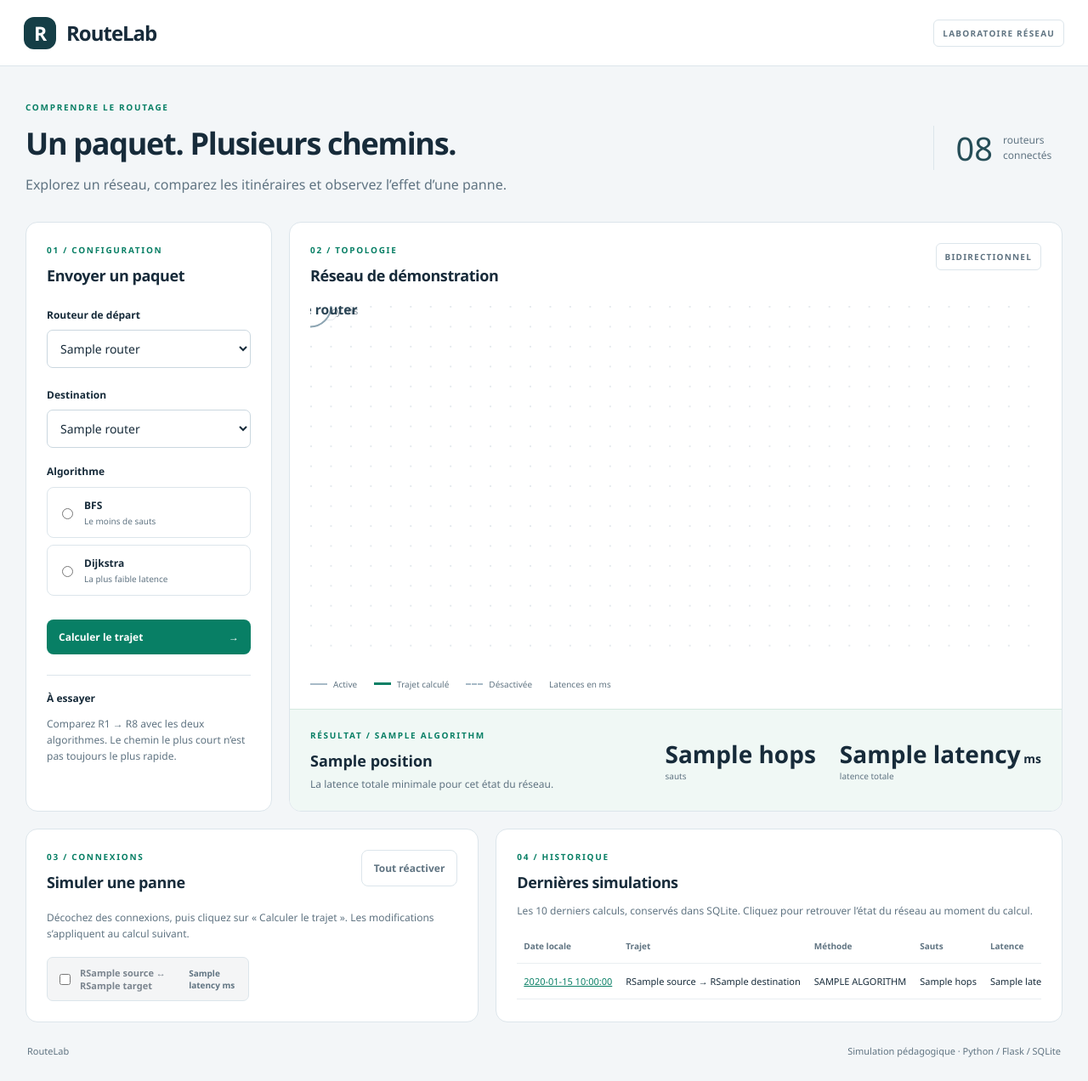
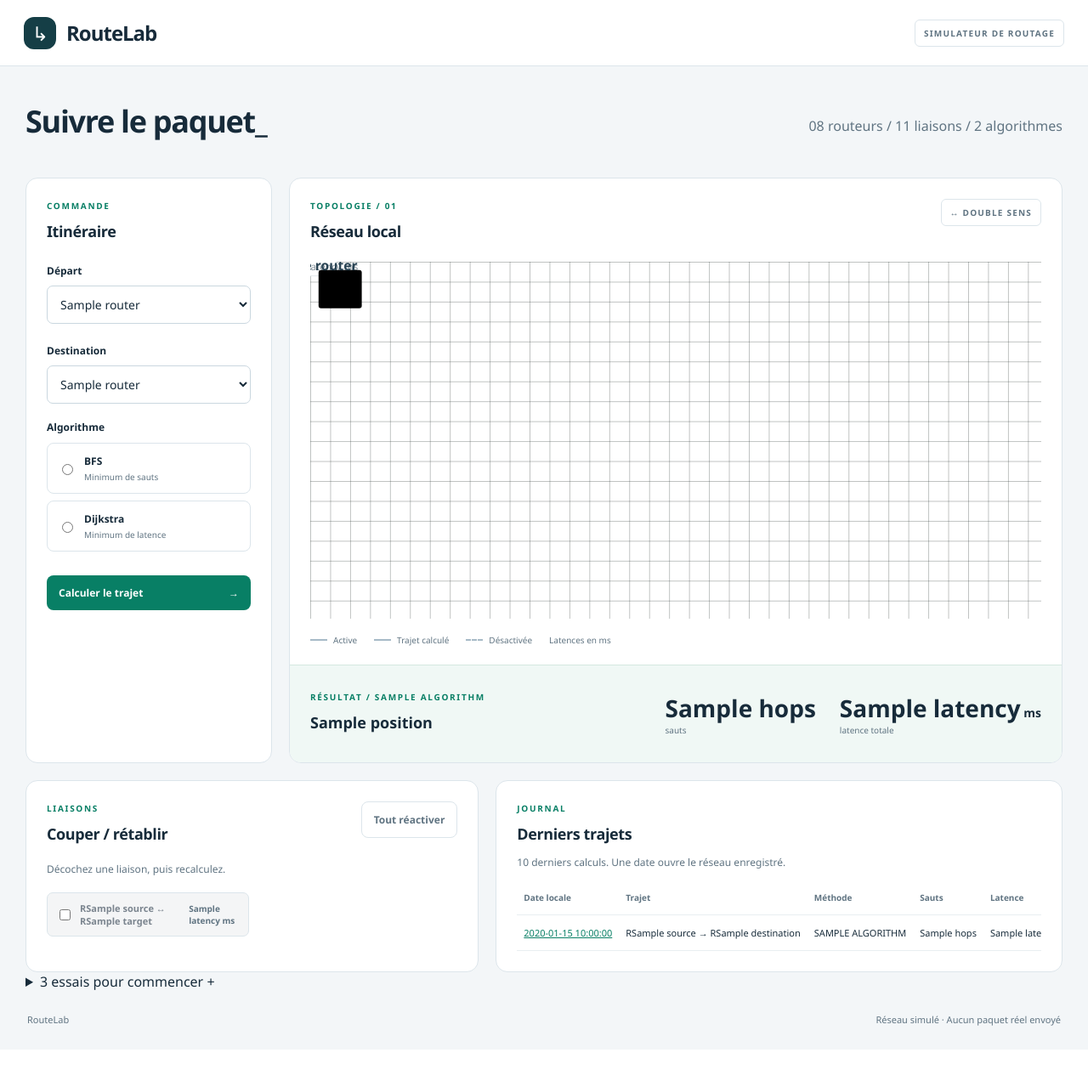
Before and after one commit to 7amzvv/RouteLab, a Flask app: template templates/index.html in a window 1280 px wide. Shown: the whole page at 85% size. After the commit the page ends 1207 px from the top, so only its background shows below. Run offline with Flask 3, Linux system fonts and the light colour scheme; the template is opened without the code that fills it: most values are stand-ins (such as "Sample title", 1, 10 or a date in 2020).

Commit message:
Alléger les textes et redessiner les routeurs

```diff
--- a/templates/index.html
+++ b/templates/index.html
@@ -7,52 +7,57 @@
   <link rel="stylesheet" href="{{ url_for('static', filename='style.css') }}">
 </head>
 <body>
-  <header><a class="brand" href="{{ url_for('index') }}"><span class="logo">R</span>RouteLab</a><span class="badge">LABORATOIRE RÉSEAU</span></header>
+  <header><a class="brand" href="{{ url_for('index') }}"><span class="logo">↳</span>RouteLab</a><span class="badge">SIMULATEUR DE ROUTAGE</span></header>
   <main>
-    <div class="intro"><div><p class="eyebrow">COMPRENDRE LE ROUTAGE</p><h1>Un paquet. Plusieurs chemins.</h1><p>Explorez un réseau, comparez les itinéraires et observez l’effet d’une panne.</p></div><span class="network-count">08 <small>routeurs connectés</small></span></div>
+    <div class="intro"><h1>Suivre le paquet<span>_</span></h1><p>08 routeurs / 11 liaisons / 2 algorithmes</p></div>
     {% if error %}<p class="error" role="alert">{{ error }}</p>{% endif %}
     <div class="workspace">
       <aside class="panel controls">
-        <p class="eyebrow">01 / CONFIGURATION</p><h2>Envoyer un paquet</h2>
+        <p class="eyebrow">COMMANDE</p><h2>Itinéraire</h2>
         <form id="simulation" method="post" action="{{ url_for('index') }}">
           <input type="hidden" name="token" value="{{ session.token }}">
-          <label for="source">Routeur de départ</label><select id="source" name="source">{% for router in routers %}<option value="{{ router.id }}" {% if router.id == source %}selected{% endif %}>{{ router.name }}</option>{% endfor %}</select>
+          <label for="source">Départ</label><select id="source" name="source">{% for router in routers %}<option value="{{ router.id }}" {% if router.id == source %}selected{% endif %}>{{ router.name }}</option>{% endfor %}</select>
           <label for="destination">Destination</label><select id="destination" name="destination">{% for router in routers %}<option value="{{ router.id }}" {% if router.id == destination %}selected{% endif %}>{{ router.name }}</option>{% endfor %}</select>
-          <fieldset><legend>Algorithme</legend><label class="choice"><input type="radio" name="algorithm" value="bfs" {% if algorithm == 'bfs' %}checked{% endif %}><span><strong>BFS</strong><small>Le moins de sauts</small></span></label><label class="choice"><input type="radio" name="algorithm" value="dijkstra" {% if algorithm == 'dijkstra' %}checked{% endif %}><span><strong>Dijkstra</strong><small>La plus faible latence</small></span></label></fieldset>
+          <fieldset><legend>Algorithme</legend><label class="choice"><input type="radio" name="algorithm" value="bfs" {% if algorithm == 'bfs' %}checked{% endif %}><span><strong>BFS</strong><small>Minimum de sauts</small></span></label><label class="choice"><input type="radio" name="algorithm" value="dijkstra" {% if algorithm == 'dijkstra' %}checked{% endif %}><span><strong>Dijkstra</strong><small>Minimum de latence</small></span></label></fieldset>
           <button class="primary" type="submit">Calculer le trajet <span>→</span></button>
         </form>
-        <div class="hint"><strong>À essayer</strong><p>Comparez R1 → R8 avec les deux algorithmes. Le chemin le plus court n’est pas toujours le plus rapide.</p></div>
+
       </aside>
       <section class="panel network-panel">
-        <div class="panel-heading"><div><p class="eyebrow">02 / TOPOLOGIE</p><h2>Réseau de démonstration</h2></div><span class="badge">BIDIRECTIONNEL</span></div>
+        <div class="panel-heading"><div><p class="eyebrow">TOPOLOGIE / 01</p><h2>Réseau local</h2></div><span class="badge">↔ DOUBLE SENS</span></div>
         <svg viewBox="0 0 880 430" role="img" aria-labelledby="network-title network-desc">
-          <title id="network-title">Réseau de huit routeurs</title><desc id="network-desc">Les connexions indiquent leur latence en millisecondes. Les traits pointillés signalent les connexions désactivées. Le trajet calculé est indiqué en vert et sous le schéma.</desc>
-          <defs><pattern id="grid" width="24" height="24" patternUnits="userSpaceOnUse"><circle cx="1" cy="1" r="1" fill="#dce3e8"/></pattern></defs>
+          <title id="network-title">Réseau de huit routeurs</title><desc id="network-desc">Les connexions indiquent leur latence en millisecondes. Les traits pointillés signalent les connexions désactivées. Le trajet calculé est indiqué en orange et sous le schéma.</desc>
+          <defs><pattern id="grid" width="24" height="24" patternUnits="userSpaceOnUse"><path d="M 24 0 L 0 0 0 24" fill="none" stroke="#29302e" stroke-width="0.6"/></pattern></defs>
           <rect width="880" height="430" fill="url(#grid)"/>
           {% for link in links %}
           {% set a = positions[link.source] %}{% set b = positions[link.target] %}
-          <g class="edge {% if not link.active %}disabled{% elif (link.source, link.target) in route_edges %}route{% endif %}"><line x1="{{ a.x }}" y1="{{ a.y }}" x2="{{ b.x }}" y2="{{ b.y }}"/><rect x="{{ (a.x+b.x)/2-26 }}" y="{{ (a.y+b.y)/2-12 }}" width="52" height="24" rx="6"/><text x="{{ (a.x+b.x)/2 }}" y="{{ (a.y+b.y)/2+5 }}">{{ link.latency }} ms</text></g>
+          <g class="edge {% if not link.active %}disabled{% elif (link.source, link.target) in route_edges %}route{% endif %}"><line x1="{{ a.x }}" y1="{{ a.y }}" x2="{{ b.x }}" y2="{{ b.y }}"/><rect x="{{ (a.x+b.x)/2-26 }}" y="{{ (a.y+b.y)/2-12 }}" width="52" height="24" rx="2"/><text x="{{ (a.x+b.x)/2 }}" y="{{ (a.y+b.y)/2+5 }}">{{ link.latency }} ms</text></g>
           {% endfor %}
-          {% for router in routers %}<g class="router {% if result and router.id in result.path %}visited{% endif %}"><circle cx="{{ router.x }}" cy="{{ router.y }}" r="25"/><text x="{{ router.x }}" y="{{ router.y+6 }}">{{ router.name }}</text>{% if router.id == source or router.id == destination %}<text class="endpoint" x="{{ router.x }}" y="{{ router.y+47 }}">{% if source == destination %}DÉPART / ARRIVÉE{% elif router.id == source %}DÉPART{% else %}ARRIVÉE{% endif %}</text>{% endif %}</g>{% endfor %}
+          {% for router in routers %}<g class="router {% if result and router.id in result.path %}visited{% endif %}"><rect x="{{ router.x-26 }}" y="{{ router.y-23 }}" width="52" height="46" rx="3"/><path class="ports" d="M {{ router.x-12 }} {{ router.y+15 }} h 5 m 5 0 h 5 m 5 0 h 5"/><text x="{{ router.x }}" y="{{ router.y+3 }}">{{ router.name }}</text>{% if router.id == source or router.id == destination %}<text class="endpoint" x="{{ router.x }}" y="{{ router.y+47 }}">{% if source == destination %}DÉPART / ARRIVÉE{% elif router.id == source %}DÉPART{% else %}ARRIVÉE{% endif %}</text>{% endif %}</g>{% endfor %}
         </svg>
-        <div class="legend"><span><i></i>Active</span><span><i class="green"></i>Trajet calculé</span><span><i class="dashed"></i>Désactivée</span><span>Latences en ms</span></div>
+        <div class="legend"><span><i></i>Active</span><span><i class="accent"></i>Trajet calculé</span><span><i class="dashed"></i>Désactivée</span><span>Latences en ms</span></div>
         <div class="result" aria-live="polite">
           {% if result %}
-          <div><p class="eyebrow">RÉSULTAT / {{ algorithm|upper }}</p>{% if not result.path %}<h3>Aucun chemin disponible</h3><p>Réactivez une connexion pour relier ces routeurs.</p>{% elif source == destination %}<h3>Aucun déplacement nécessaire</h3><p>Le paquet est déjà sur {{ positions[source].name }}.</p>{% else %}<h3>{% for id in result.path %}{{ positions[id].name }}{% if not loop.last %} <span>→</span> {% endif %}{% endfor %}</h3><p>{{ 'Le minimum de sauts' if algorithm == 'bfs' else 'La latence totale minimale' }} pour cet état du réseau.</p>{% endif %}</div>
+          <div><p class="eyebrow">RÉSULTAT / {{ algorithm|upper }}</p>{% if not result.path %}<h3>Aucun chemin disponible</h3><p>Réactivez une connexion pour relier ces routeurs.</p>{% elif source == destination %}<h3>Aucun déplacement nécessaire</h3><p>Le paquet est déjà sur {{ positions[source].name }}.</p>{% else %}<h3>{% for id in result.path %}{{ positions[id].name }}{% if not loop.last %} <span>→</span> {% endif %}{% endfor %}</h3>{% endif %}</div>
           {% if result.path %}<div class="metrics"><div><strong>{{ result.hops }}</strong><small>saut{{ 's' if result.hops != 1 else '' }}</small></div><div><strong>{{ result.latency }}<em> ms</em></strong><small>latence totale</small></div></div>{% endif %}
-          {% else %}<div><h3>Votre réseau est prêt.</h3><p>Choisissez deux routeurs, puis lancez une simulation.</p></div>{% endif %}
+          {% else %}<div><p class="eyebrow">SORTIE</p><h3>En attente d’un trajet<span class="cursor">_</span></h3></div>{% endif %}
         </div>
       </section>
     </div>
     <div class="lower">
-      <section class="panel"><div class="panel-heading"><div><p class="eyebrow">03 / CONNEXIONS</p><h2>Simuler une panne</h2></div><form action="{{ url_for('reset') }}" method="post"><input type="hidden" name="token" value="{{ session.token }}"><button class="secondary">Tout réactiver</button></form></div><p class="subtle">Décochez des connexions, puis cliquez sur « Calculer le trajet ». Les modifications s’appliquent au calcul suivant.</p>
+      <section class="panel"><div class="panel-heading"><div><p class="eyebrow">LIAISONS</p><h2>Couper / rétablir</h2></div><form action="{{ url_for('reset') }}" method="post"><input type="hidden" name="token" value="{{ session.token }}"><button class="secondary">Tout réactiver</button></form></div><p class="subtle">Décochez une liaison, puis recalculez.</p>
         <div class="links">{% for link in links %}<label class="link-choice"><input type="checkbox" name="links" value="{{ link.id }}" form="simulation" {% if link.active %}checked{% endif %}><strong>R{{ link.source }} ↔ R{{ link.target }}</strong><span>{{ link.latency }} ms</span></label>{% endfor %}</div>
       </section>
-      <section class="panel"><p class="eyebrow">04 / HISTORIQUE</p><h2>Dernières simulations</h2><p class="subtle">Les 10 derniers calculs, conservés dans SQLite. Cliquez pour retrouver l’état du réseau au moment du calcul.</p>
+      <section class="panel"><p class="eyebrow">JOURNAL</p><h2>Derniers trajets</h2><p class="subtle">10 derniers calculs. Une date ouvre le réseau enregistré.</p>
         {% if history %}<div class="table-wrap"><table><thead><tr><th>Date locale</th><th>Trajet</th><th>Méthode</th><th>Sauts</th><th>Latence</th></tr></thead><tbody>{% for item in history %}<tr><td><a href="{{ url_for('index', simulation=item.id) }}">{{ item.created_at }}</a></td><td>R{{ item.source }} → R{{ item.destination }}</td><td>{{ item.algorithm|upper }}</td><td>{{ item.hops if item.hops is not none else '—' }}</td><td>{{ (item.latency|string) + ' ms' if item.latency is not none else 'Sans chemin' }}</td></tr>{% endfor %}</tbody></table></div>{% else %}<div class="empty">Aucune simulation pour le moment.</div>{% endif %}
       </section>
     </div>
-    <footer>RouteLab <span>Simulation pédagogique · Python / Flask / SQLite</span></footer>
+    <details class="examples"><summary>3 essais pour commencer <span>+</span></summary><ol>
+      <li><strong>Comparer</strong><p>R1 → R8 : BFS donne 2 sauts / 75 ms ; Dijkstra, 4 sauts / 20 ms.</p></li>
+      <li><strong>Couper</strong><p>Désactivez R7 ↔ R8 : Dijkstra passe par R6, pour 33 ms.</p></li>
+      <li><strong>Isoler</strong><p>Coupez R1 ↔ R2 et R1 ↔ R3 : R8 devient inaccessible depuis R1.</p></li>
+    </ol></details>
+    <footer>RouteLab<span>Réseau simulé · Aucun paquet réel envoyé</span></footer>
   </main>
 </body>
 </html>
```
